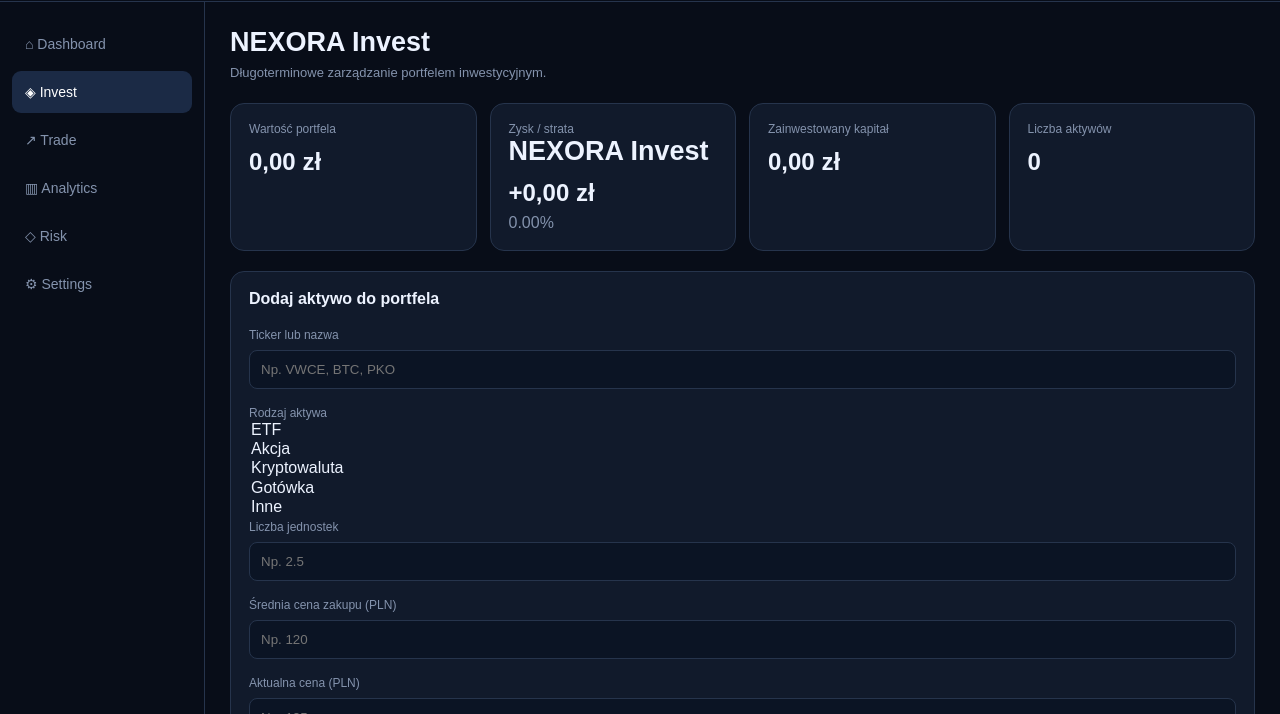
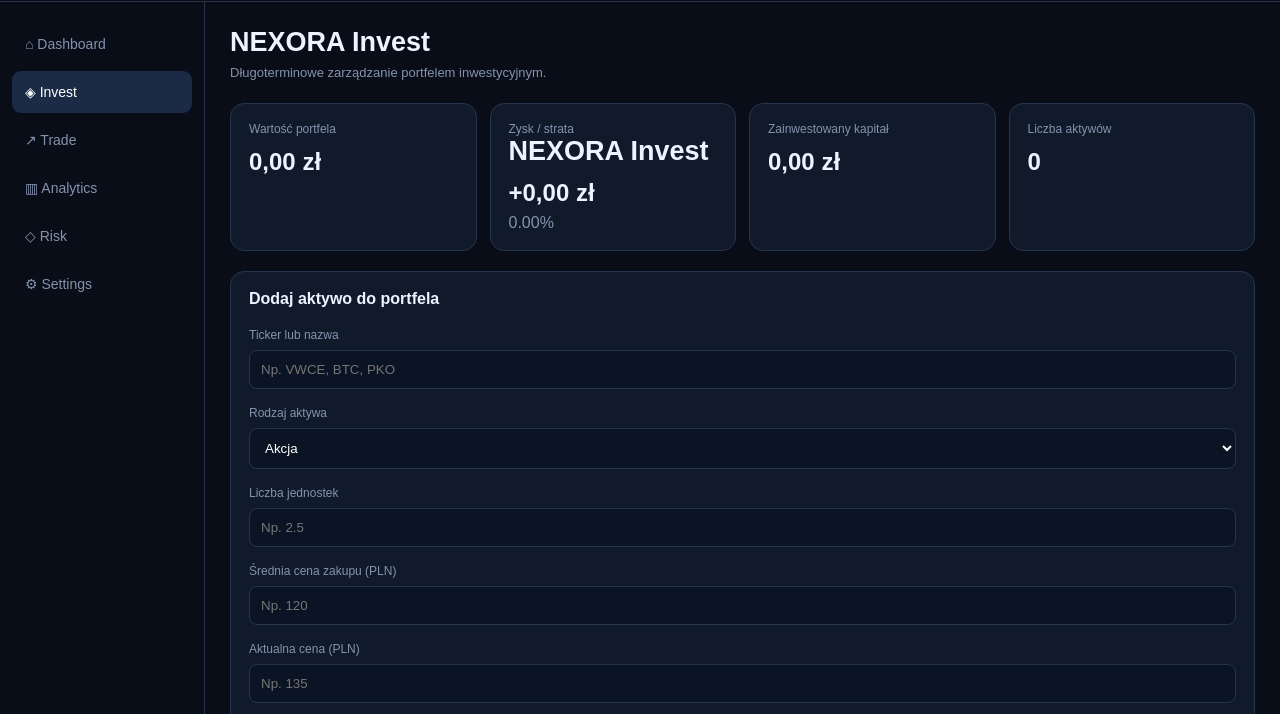
Before and after one commit to 78zy9gd5wd-dev/nexora, a plain HTML site: page index.html in a window 1280 px wide. Both pictures are taken after a click on the button "◈ Invest". Shown: the part 63-777 px from the top of the page. Drawn offline with Linux system fonts and the light colour scheme.

Commit message:
Update index.html

```diff
--- a/index.html
+++ b/index.html
@@ -130,7 +130,7 @@ footer{color:var(--muted);font-size:11px;margin-top:25px}
     <input id="inv-name" placeholder="Np. VWCE, BTC, PKO" required maxlength="30">
 
     <label class="label">Rodzaj aktywa</label>
-      <option>ETF</option>
+    <select id="inv-type">
       <option>Akcja</option>
       <option>Kryptowaluta</option>
       <option>Gotówka</option>
```
